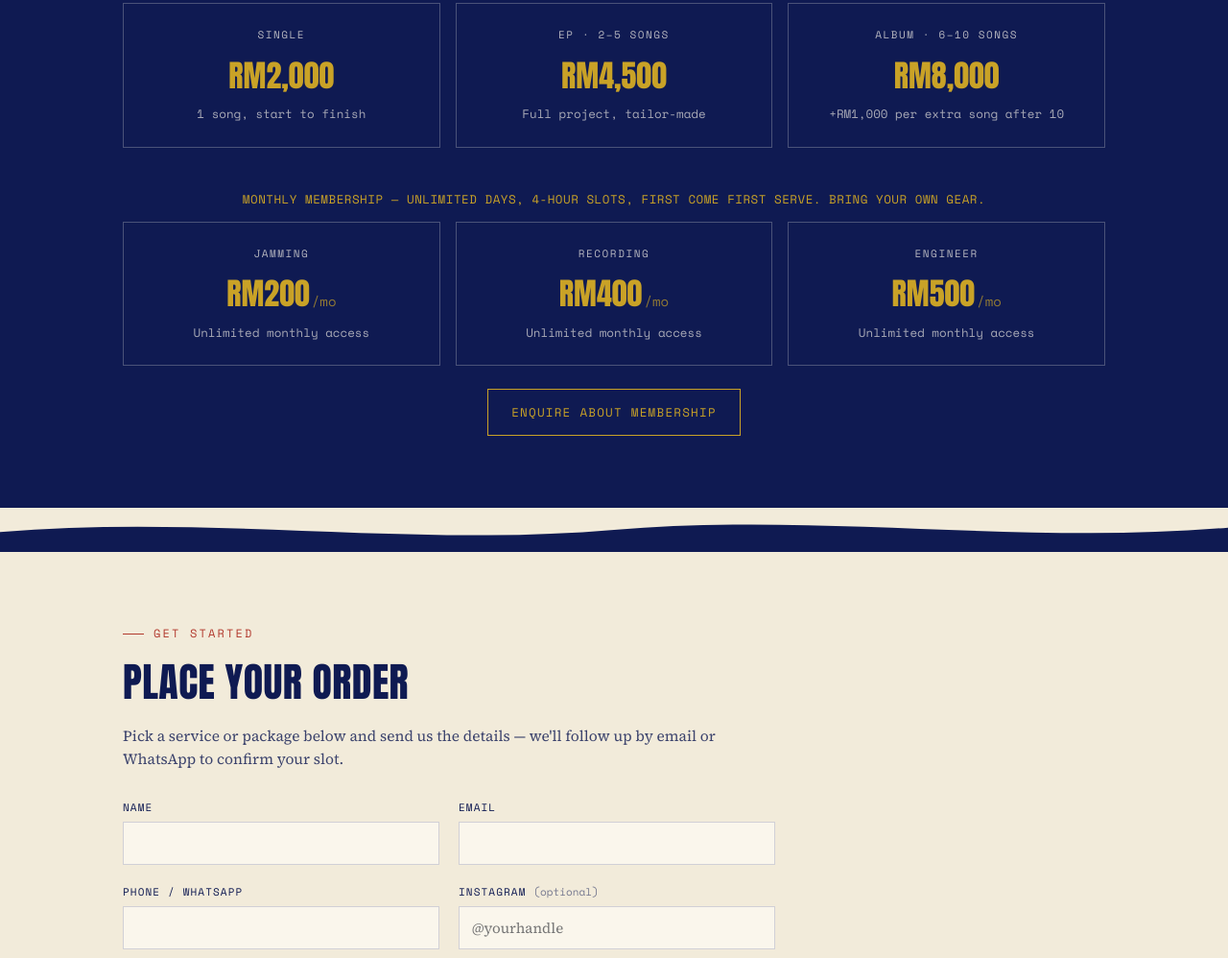
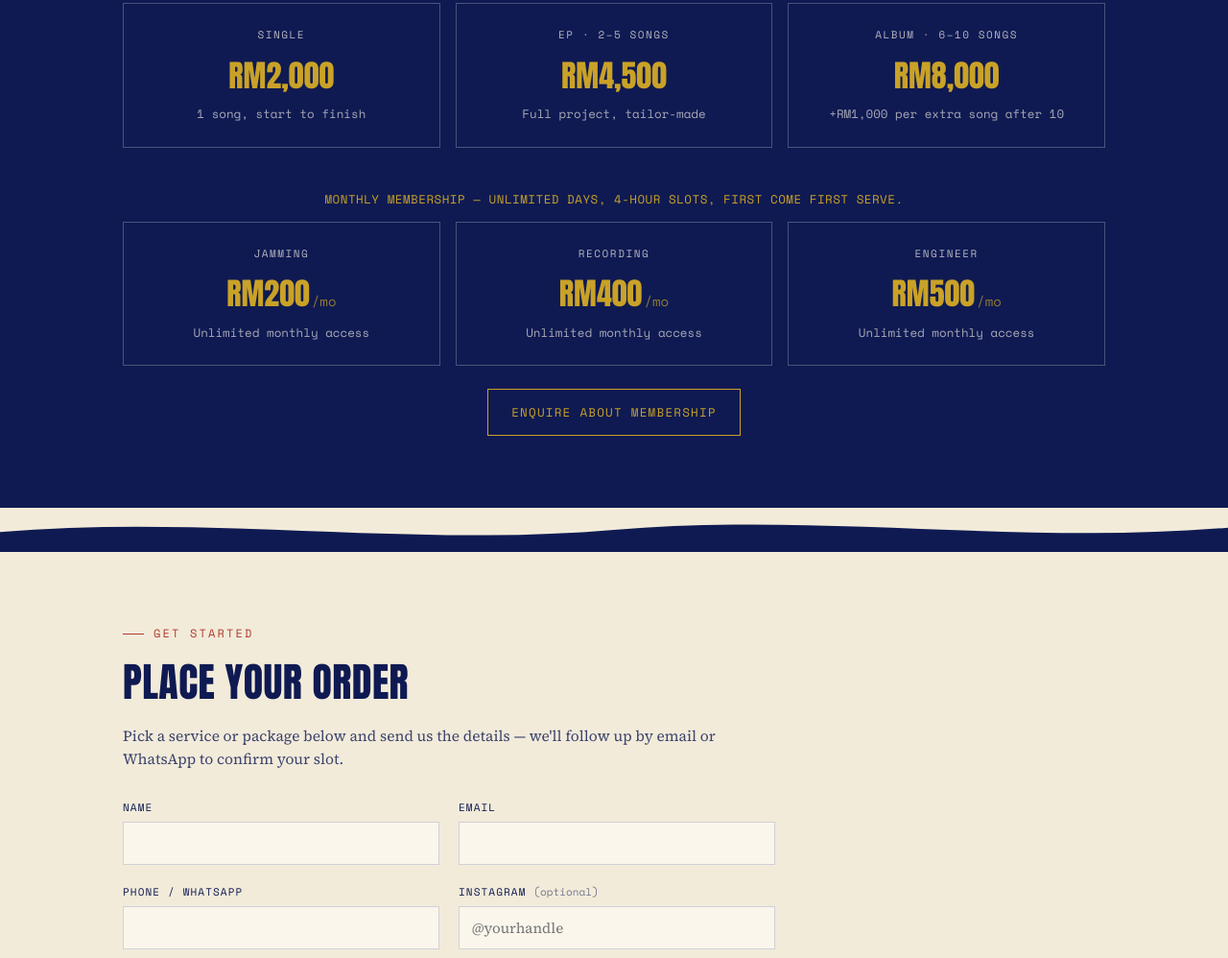
Before and after one commit to thespaceshipmy-ux/thespaceship.my-site2, a website: page index.html in a window 1280 px wide. Shown: the part 3905-4903 px from the top of the page at 96% size. Drawn offline with nearby package versions, Linux system fonts and the light colour scheme; a script that the page names is missing; a web font is replaced by a local one.

Commit message:
Remove "Bring your own gear." from membership description
Co-Authored-By: Claude Sonnet 5 <noreply@anthropic.com>
Claude-Session: https://claude.ai/code/session_013n51JnaaeNzf98cUNGoTuT

```diff
--- a/index.html
+++ b/index.html
@@ -881,7 +881,7 @@
       </div>
     </div>
 
-    <p class="package-note" style="margin-top:44px;">Monthly Membership — unlimited days, 4-hour slots, first come first serve. Bring your own gear.</p>
+    <p class="package-note" style="margin-top:44px;">Monthly Membership — unlimited days, 4-hour slots, first come first serve.</p>
     <div class="packages">
       <div class="package">
         <div class="lbl">Jamming</div>
```
